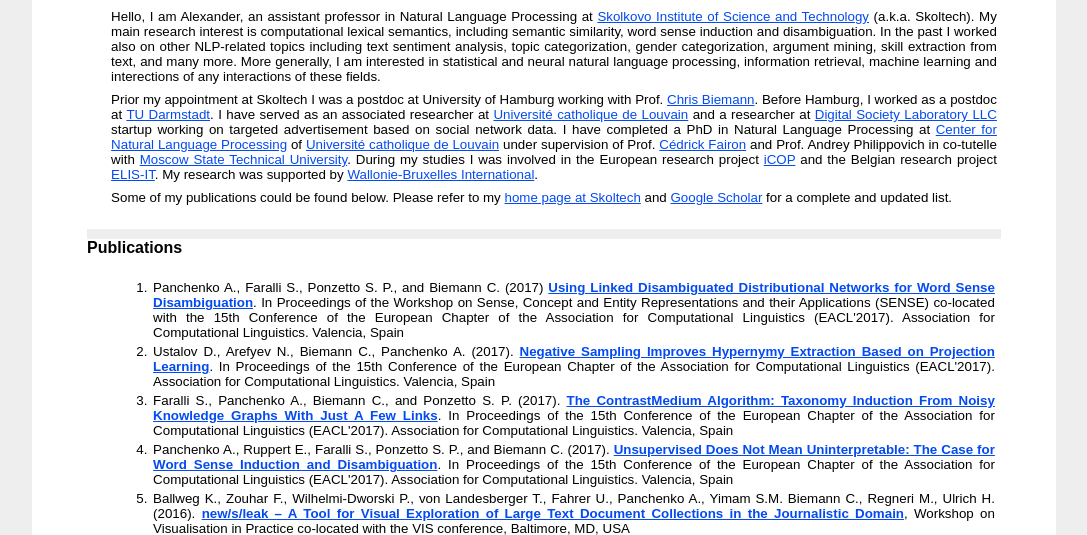
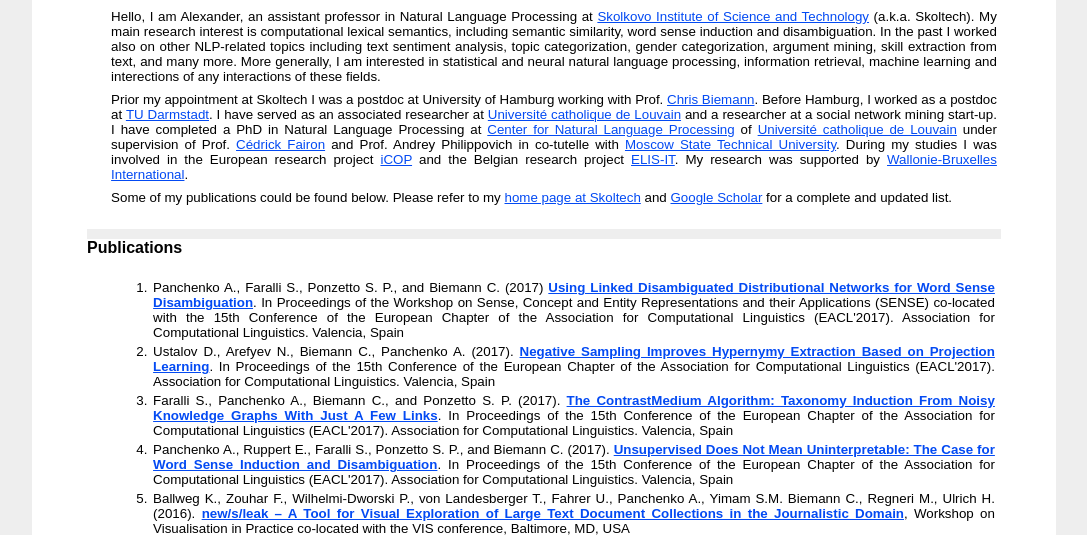
Before and after one commit to alexanderpanchenko/panchenko.me, a plain HTML site: page index.html in a window 1280 px wide. Shown: the part 283-818 px from the top of the page, without its empty margins (96-1183 px from the left). Drawn offline with Linux system fonts and the light colour scheme.

Commit message:
remove a broken link

```diff
--- a/index.html
+++ b/index.html
@@ -71,7 +71,7 @@
 	    Hello, I am Alexander, an assistant professor in Natural Language Processing at <a href="https://www.skoltech.ru">Skolkovo Institute of Science and Technology</a> (a.k.a. Skoltech). My main research interest is computational lexical semantics, including semantic similarity, word sense induction and disambiguation. In the past I worked also on other NLP-related topics including text sentiment analysis, topic categorization, gender categorization, argument mining, skill extraction from text, and many more. More generally, I  am interested in statistical and neural natural language processing, information retrieval, machine learning and interections of any interactions of these fields.</p>
 
 	    <p>
-	    Prior my appointment at Skoltech I was a postdoc at University of Hamburg working with Prof. <a href="https://www.inf.uni-hamburg.de/en/inst/ab/lt/people/chris-biemann.html">Chris Biemann</a>. Before Hamburg, I worked as a postdoc at <a href="http://www.tu-darmstadt.de/index.en.jsp">TU Darmstadt</a>. I have served as an associated researcher at <a href="http://www.uclouvain.be/" target="_blank">Université catholique de Louvain</a> and a researcher at <a href="http://www.digsolab.com/">Digital Society Laboratory LLC</a> startup working on targeted advertisement based on social network data. I have completed a PhD in Natural Language Processing at <a href="http://www.uclouvain.be/cental.html" target="_blank">Center for Natural Language Processing</a> of <a href="http://www.uclouvain.be/" target="_blank">Université catholique de Louvain</a> under supervision of Prof. <a href="http://www.linkedin.com/in/cfairon" target="_blank">Cédrick Fairon</a> and Prof. Andrey Philippovich in co-tutelle with  <a href="http://bmstu.ru/english/common.html" target="_blank">Moscow State Technical University</a>. During my studies I was involved in the  European research project <a href="http://scc-sentinel.lancs.ac.uk/icop/">iCOP</a> and the Belgian research project <a href="http://cental.fltr.ucl.ac.be/projects/elisit/index_EN.html">ELIS-IT</a>. My research was supported by <a href="http://www.wbi.be/" target="_blank">Wallonie-Bruxelles International</a>.
+	    Prior my appointment at Skoltech I was a postdoc at University of Hamburg working with Prof. <a href="https://www.inf.uni-hamburg.de/en/inst/ab/lt/people/chris-biemann.html">Chris Biemann</a>. Before Hamburg, I worked as a postdoc at <a href="http://www.tu-darmstadt.de/index.en.jsp">TU Darmstadt</a>. I have served as an associated researcher at <a href="http://www.uclouvain.be/" target="_blank">Université catholique de Louvain</a> and a researcher at a social network mining start-up. I have completed a PhD in Natural Language Processing at <a href="http://www.uclouvain.be/cental.html" target="_blank">Center for Natural Language Processing</a> of <a href="http://www.uclouvain.be/" target="_blank">Université catholique de Louvain</a> under supervision of Prof. <a href="http://www.linkedin.com/in/cfairon" target="_blank">Cédrick Fairon</a> and Prof. Andrey Philippovich in co-tutelle with  <a href="http://bmstu.ru/english/common.html" target="_blank">Moscow State Technical University</a>. During my studies I was involved in the  European research project <a href="http://scc-sentinel.lancs.ac.uk/icop/">iCOP</a> and the Belgian research project <a href="http://cental.fltr.ucl.ac.be/projects/elisit/index_EN.html">ELIS-IT</a>. My research was supported by <a href="http://www.wbi.be/" target="_blank">Wallonie-Bruxelles International</a>.
 	    </p>
 
 	    <p>Some of my publications could be found below. Please refer to my <a href="https://faculty.skoltech.ru/people/alexanderpanchenko">home page at Skoltech</a> and <a href="https://scholar.google.ru/citations?user=BYba9hcAAAAJ&hl=en">Google Scholar</a> for a complete and updated list. </p>
```
